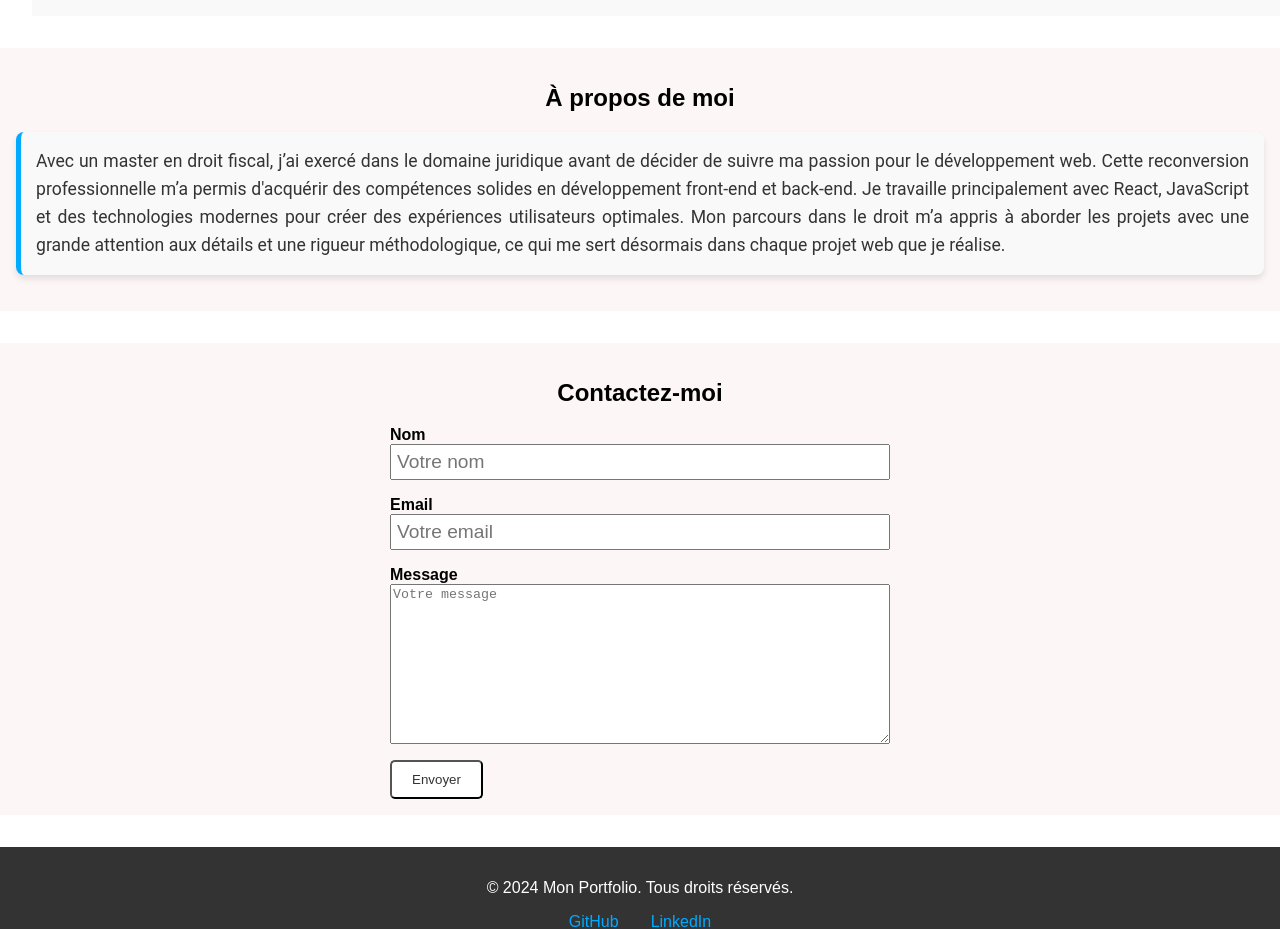
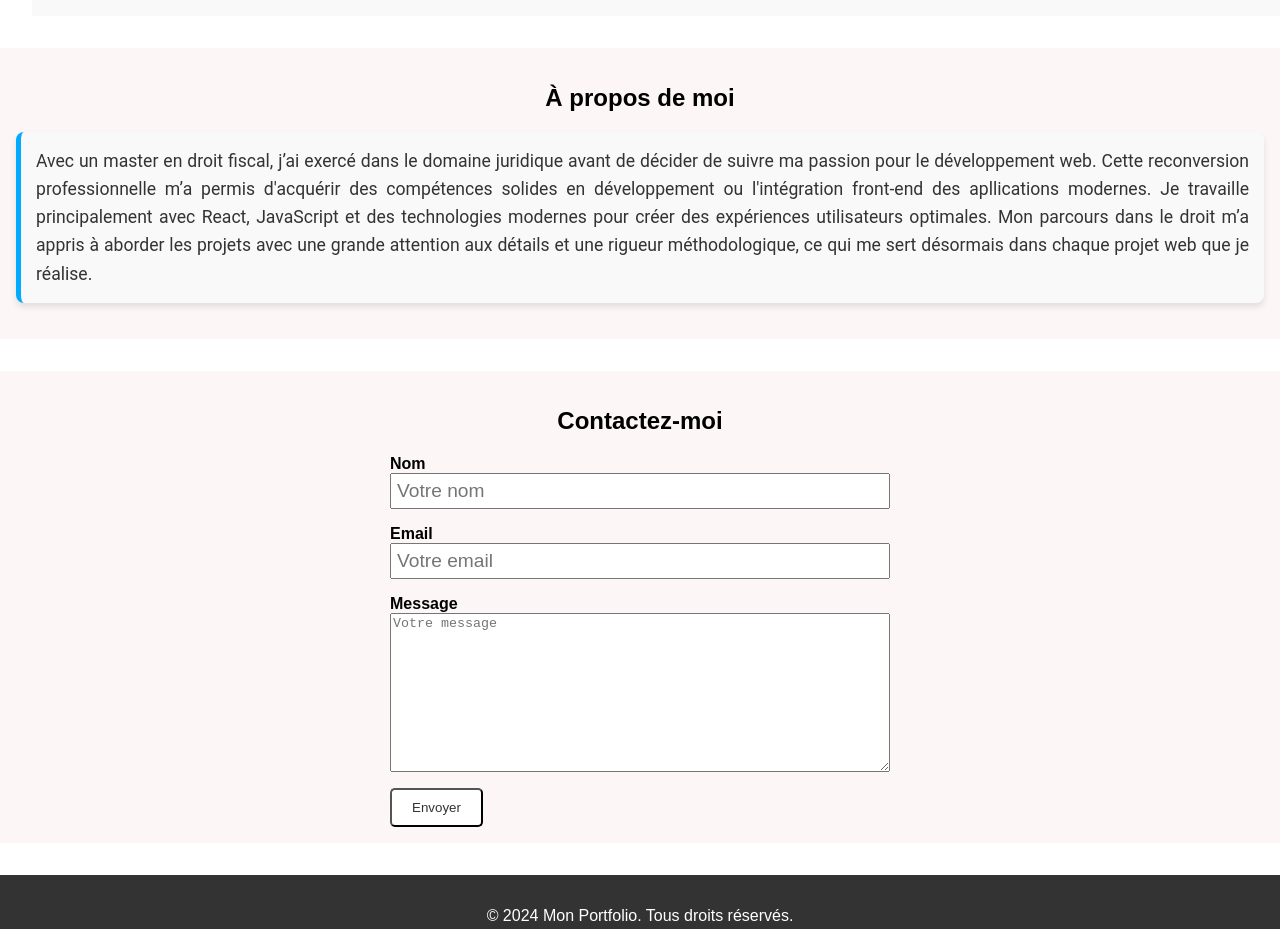
Before and after one commit to SteveTakount97/Portfolio-react, a React (Create React App) app: page / in a window 1280 px wide. Shown: the part 3020-3949 px from the top of the page. Built offline with nearby package versions, Linux system fonts and the light colour scheme.

Commit message:
modif about

```diff
--- a/src/component/About/about.js
+++ b/src/component/About/about.js
@@ -7,7 +7,7 @@ const About = () => {
       <h2>À propos de moi</h2>
       <p className='about'>
       Avec un master en droit fiscal, j’ai exercé dans le domaine juridique avant de décider de suivre ma passion pour le développement web.
-       Cette reconversion professionnelle m’a permis d'acquérir des compétences solides en développement front-end et back-end. Je travaille principalement avec React,
+       Cette reconversion professionnelle m’a permis d'acquérir des compétences solides en développement ou l'intégration front-end des apllications modernes. Je travaille principalement avec React,
       JavaScript et des technologies modernes pour créer des expériences utilisateurs optimales.
       Mon parcours dans le droit m’a appris à aborder les projets avec une grande attention aux détails et une rigueur méthodologique, ce qui me sert désormais dans chaque projet web que je réalise.
       </p>
```
